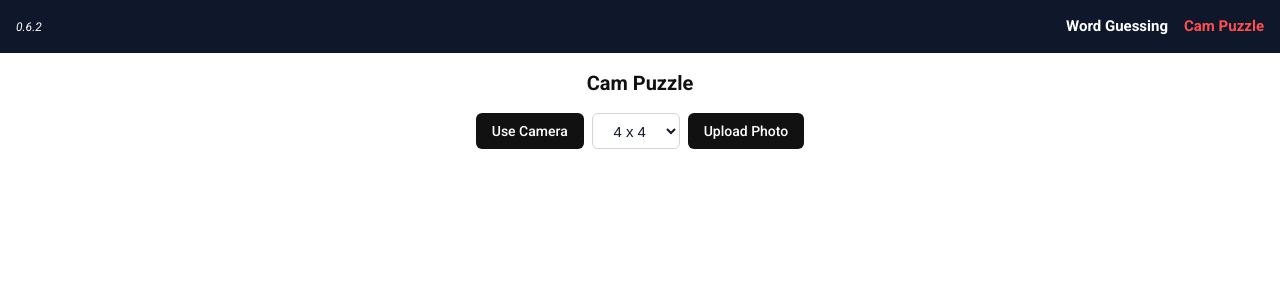
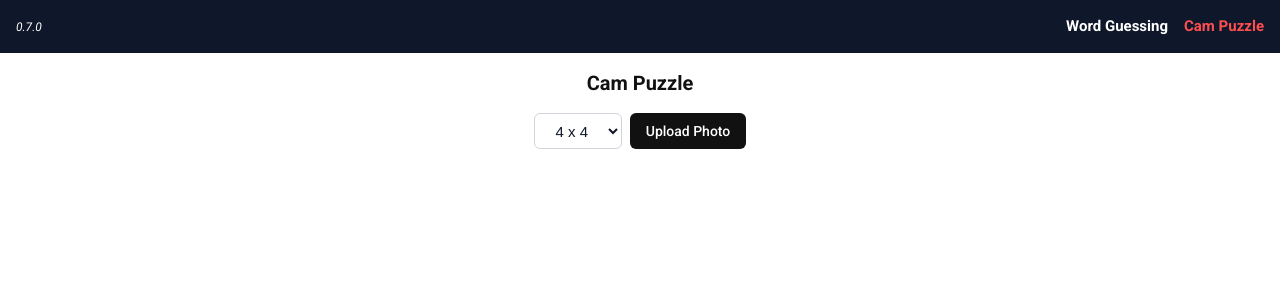
Before and after one commit to j0sephmerheb/bored-games, an Angular app: page /cam-puzzle in a window 1280 px wide. Shown: the top 300 px of the page. Built offline with nearby package versions, Linux system fonts and the light colour scheme.

Commit message:
20240527 - Remove Camera functionality

```diff
--- a/package.json
+++ b/package.json
@@ -1,6 +1,6 @@
 {
   "name": "bored-games",
-  "version": "0.6.2",
+  "version": "0.7.0",
   "scripts": {
     "ng": "ng",
     "start": "ng serve",
--- a/src/app/games/cam-puzzle/cam-puzzle.component.html
+++ b/src/app/games/cam-puzzle/cam-puzzle.component.html
@@ -1,12 +1,10 @@
 <div class="main">
-    <h1>Cam Puzzle</h1>
+    <h1 class="mb-10">Cam Puzzle</h1>
 
     <input type="file" #uploadInput accept="image/*" style="display: none;">
 
-    <!-- Buttons 1 -->
-    <div class="btns-holder mb-4">
-        <button class="btn" (click)="startCamera()">Use Camera</button>
-
+    <!-- Buttons -->
+    <div class="flex justify-center items-center gap-2 mb-4">
         <select class="select" (change)="onPuzzleSizeChange()" [(ngModel)]="puzzleSize">
             @for(size of puzzleSizes; track size) {
                 <option [value]="size">{{size}} x {{size}}</option>
@@ -14,15 +12,12 @@
         </select>
 
         <button class="btn" (click)="uploadPhoto()">Upload Photo</button>
-    </div>
 
-    <!-- Buttons 2 -->
-    @if(gameStarted) {
-        <div class="flex justify-center items-center gap-2 mb-4">
+        @if(gameStarted) {
             <button class="btn red" (click)="createPuzzle()">Restart</button>
             <button class="btn blue" (click)="revealOriginal()">Reveal</button>
-        </div>
-    }
+        }
+    </div>
 
     <!-- Puzzle Area -->
     <div class="game-area">
--- a/src/app/games/cam-puzzle/cam-puzzle.component.scss
+++ b/src/app/games/cam-puzzle/cam-puzzle.component.scss
@@ -5,15 +5,6 @@
 h1 {
   @apply mb-4 text-xl font-bold
 }
-
-.btns-holder {
-  display: flex;
-  align-items: center;
-  justify-content: center;
-  gap: 8px;
-  margin-top: 16px;
-}
-
 
 .select {
   @apply m-0 border border-gray-300 bg-white text-gray-900 text-center rounded-md;
--- a/src/app/games/cam-puzzle/cam-puzzle.component.ts
+++ b/src/app/games/cam-puzzle/cam-puzzle.component.ts
@@ -29,7 +29,6 @@ export class CamPuzzleComponent implements OnInit, OnDestroy {
   puzzleSizes: number[] = [4, 6, 8, 10, 12];
   private resizeTimeout: any;
   private lastKnownWidth: number = window.innerWidth;
-  private lastKnownHeight: number = window.innerHeight;
 
   ngOnInit(): void {
     // Add resize event listener
@@ -48,11 +47,10 @@ export class CamPuzzleComponent implements OnInit, OnDestroy {
     clearTimeout(this.resizeTimeout);
     this.resizeTimeout = setTimeout(() => {
       const currentWidth = window.innerWidth;
-      const currentHeight = window.innerHeight;
+
       // Check if the size has changed significantly
-      if (Math.abs(currentWidth - this.lastKnownWidth) > 50 ) {
+      if (Math.abs(currentWidth - this.lastKnownWidth) > 50) {
         this.lastKnownWidth = currentWidth;
-        this.lastKnownHeight = currentHeight;
         if (this.gameStarted) {
           this.adjustPuzzleSize();
         }
@@ -86,28 +84,6 @@ export class CamPuzzleComponent implements OnInit, OnDestroy {
         };
       };
       reader.readAsDataURL(file);
-    }
-  }
-
-  /**
-   * startCamera
-   */
-  startCamera() {
-    if (navigator.mediaDevices && navigator.mediaDevices.getUserMedia) {
-      navigator.mediaDevices
-        .getUserMedia({ video: true })
-        .then((stream) => {
-          let video = document.createElement('video');
-          video.srcObject = stream;
-          video.play();
-          video.addEventListener('canplay', () => {
-            this.captureImageFromVideo(video);
-            stream.getTracks().forEach((track) => track.stop());
-          });
-        })
-        .catch(() => alert('Camera access denied or not available.'));
-    } else {
-      alert('Camera access not supported on this device.');
     }
   }
 
```
Also changed, not shown: 1 other file (tests, documents, lock files or other folders).
